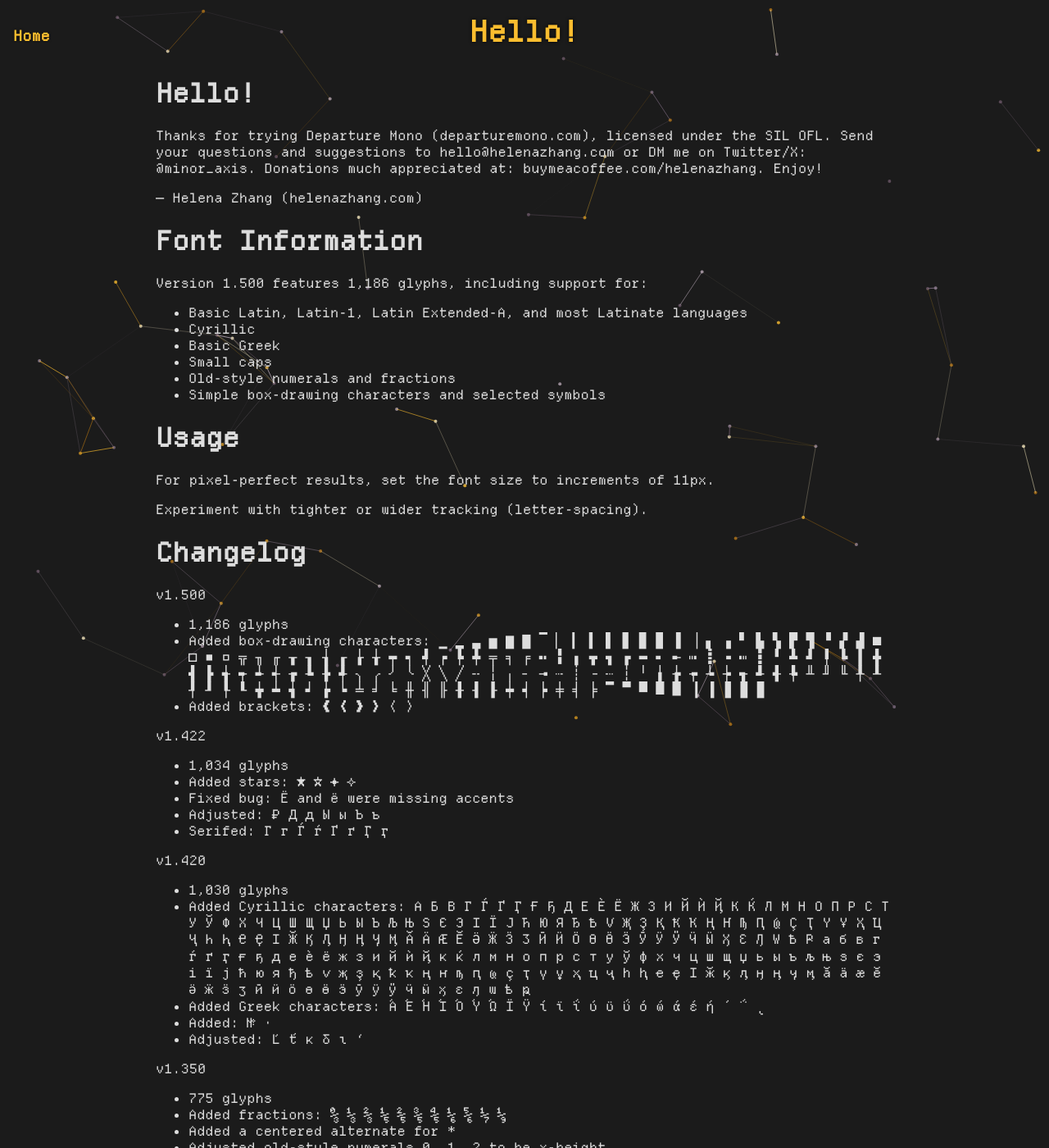
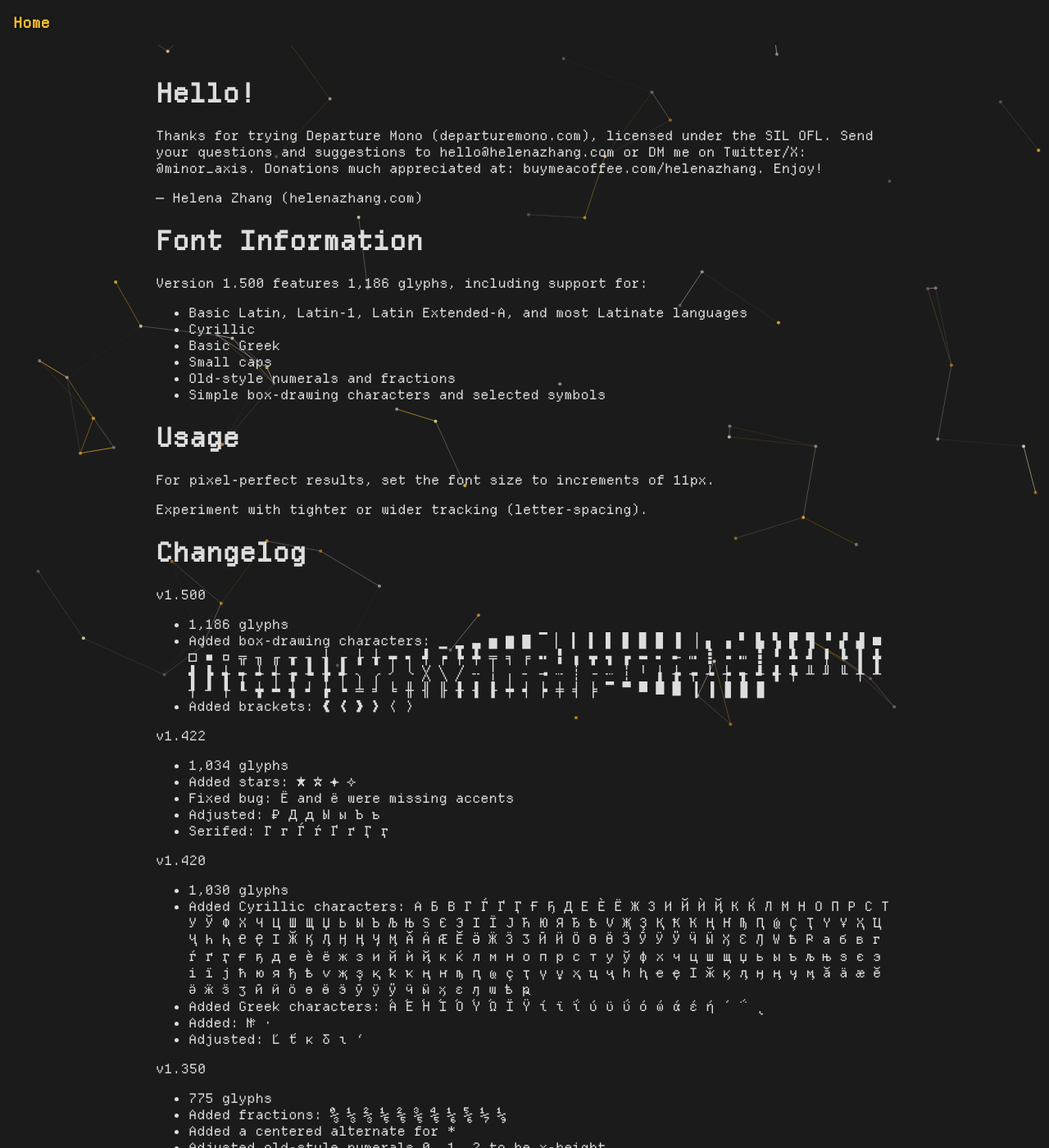
Before and after one commit to rdWei/website, a Jekyll site: the page built from fonts/DepartureMono-1.500/README.md, in a window 1280 px wide and 1400 px high. Shown: the whole window at 82% size. Built offline with Jekyll 4.4.1, drawn with Linux system fonts in a browser that asks for light colours; our own code applies the rules of GitHub Pages for plain Markdown files.

Commit message:
Sun Aug 10 05:08:44 PM CEST 2025

```diff
--- a/_layouts/default.html
+++ b/_layouts/default.html
@@ -43,8 +43,12 @@
 	  justify-content: flex-start;
 	  align-items: center;
 	  padding: 1rem;
-      position: fixed;
-      z-index: 1;
+	  position: fixed; /* invece di relative */
+	  top: 0; /* posizione sempre in alto */
+	  left: 0;
+	  width: 100%;
+	  background: #1b1b1b; /* sfondo per evitare che si veda il contenuto sotto */
+	  z-index: 1000; /* sopra le particelle e i contenuti */
 	}
 
     header a {
```
Lines whose indentation alone changed are shown as unchanged.
